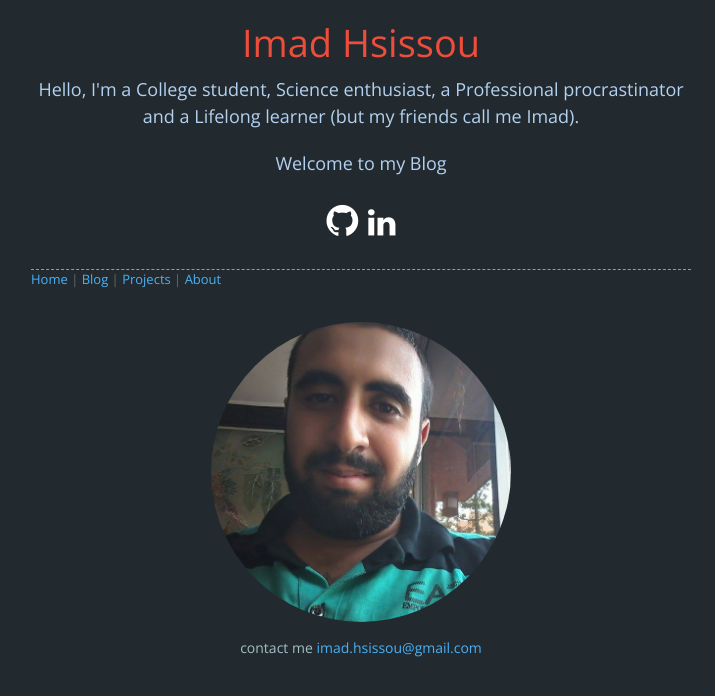
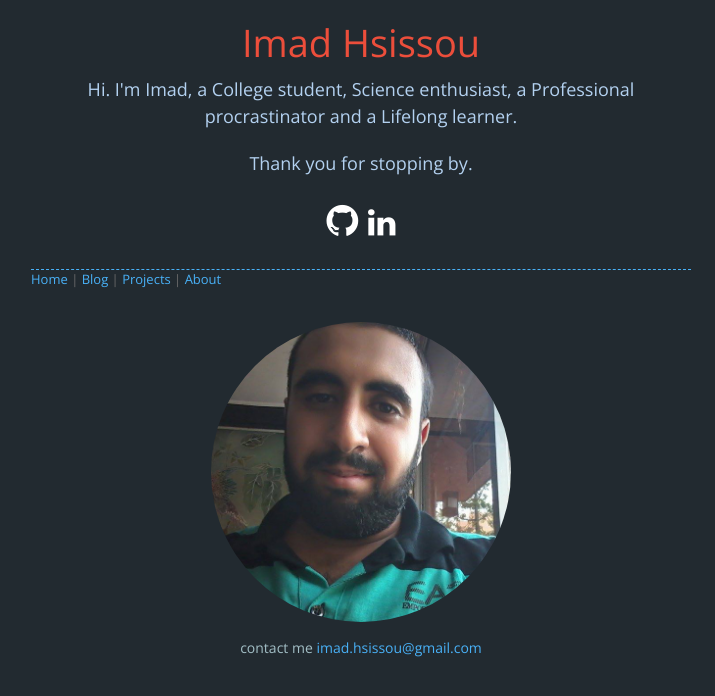
Before and after one commit to imadhsissou/imadhsissou.github.io, a Jekyll site: the page built from index.html, in a window 1280 px wide. Shown: the top 696 px of the page, without its empty margins (279-994 px from the left). Built offline with Jekyll 4.4.1, drawn with Linux system fonts in a browser that asks for light colours; nearby versions of some CDN libraries; comment, search, counter and statistics services are not loaded.

Commit message:
Update title.html

```diff
--- a/_includes/title.html
+++ b/_includes/title.html
@@ -4,8 +4,8 @@
   </h1>
 
   <!-- Add something about you in p tag-->
-  <p>Hello, I'm a College student, Science enthusiast, a Professional procrastinator and a Lifelong learner (but my friends call me Imad).</p>
-  <p>Welcome to my Blog</p>
+  <p>Hi. I'm Imad, a College student, Science enthusiast, a Professional procrastinator and a Lifelong learner.</p>
+  <p>Thank you for stopping by.</p>
 
   <h1>
     {% unless site.git == "" %}
```
